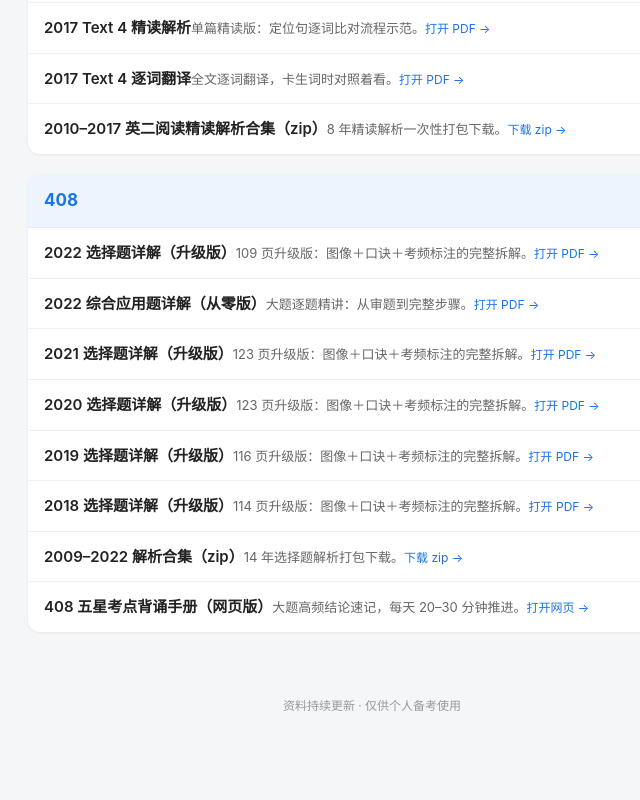
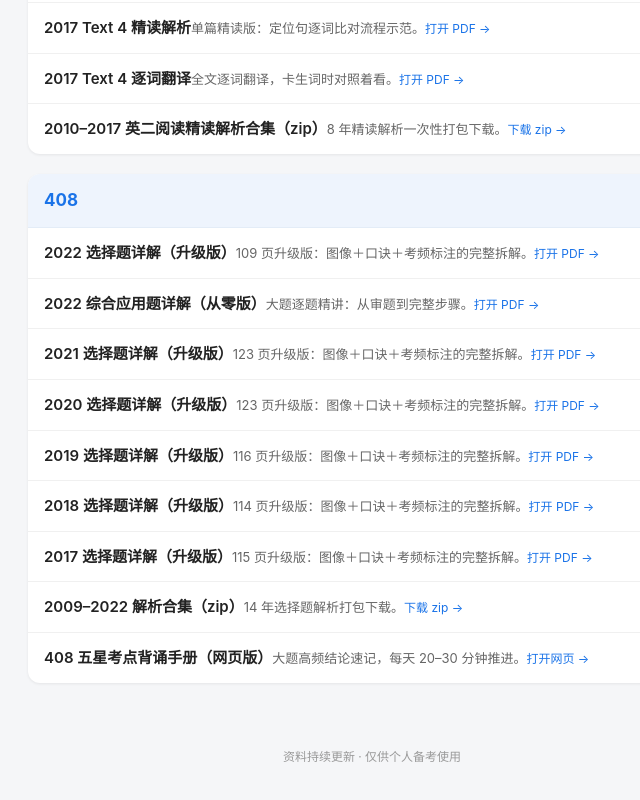
Before and after one commit to wangduoxi847-gif/kaoyan-materials, a plain HTML site: page index.html in a window 1280 px wide. Shown: the part 1145-1945 px from the top of the page, without its empty margins (268-908 px from the left). Drawn offline with Linux system fonts and the light colour scheme.

Commit message:
新增 408-2017 选择题详解升级版 PDF，更新首页（新增 2017 条目）

```diff
--- a/index.html
+++ b/index.html
@@ -72,6 +72,7 @@ footer{text-align:center;font-size:12px;color:#999;padding:28px 16px 8px}
 <li><a href="./408-2020-xuanzeti-shengji.pdf"><span class="t">2020 选择题详解（升级版）</span><span class="d">123 页升级版：图像＋口诀＋考频标注的完整拆解。</span><span class="f">打开 PDF →</span></a></li>
 <li><a href="./408-2019-xuanzeti-shengji.pdf"><span class="t">2019 选择题详解（升级版）</span><span class="d">116 页升级版：图像＋口诀＋考频标注的完整拆解。</span><span class="f">打开 PDF →</span></a></li>
 <li><a href="./408-2018-xuanzeti-shengji.pdf"><span class="t">2018 选择题详解（升级版）</span><span class="d">114 页升级版：图像＋口诀＋考频标注的完整拆解。</span><span class="f">打开 PDF →</span></a></li>
+<li><a href="./408-2017-xuanzeti-shengji.pdf"><span class="t">2017 选择题详解（升级版）</span><span class="d">115 页升级版：图像＋口诀＋考频标注的完整拆解。</span><span class="f">打开 PDF →</span></a></li>
 <li><a href="./408-2009-2022-heji.zip"><span class="t">2009–2022 解析合集（zip）</span><span class="d">14 年选择题解析打包下载。</span><span class="f">下载 zip →</span></a></li>
 <li><a href="./408-wuxing-beisong.html"><span class="t">408 五星考点背诵手册（网页版）</span><span class="d">大题高频结论速记，每天 20–30 分钟推进。</span><span class="f">打开网页 →</span></a></li>
 </ul>
```
Also changed, not shown: 1 other file.
